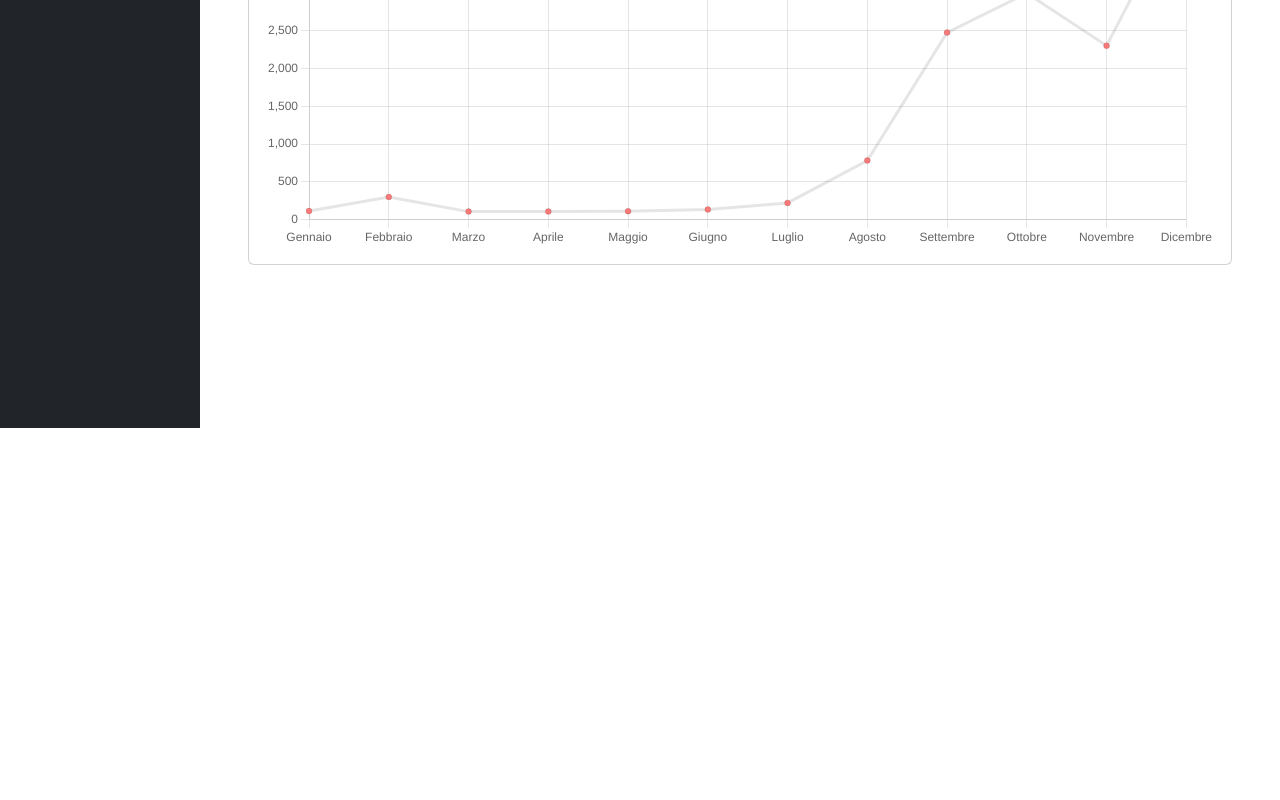
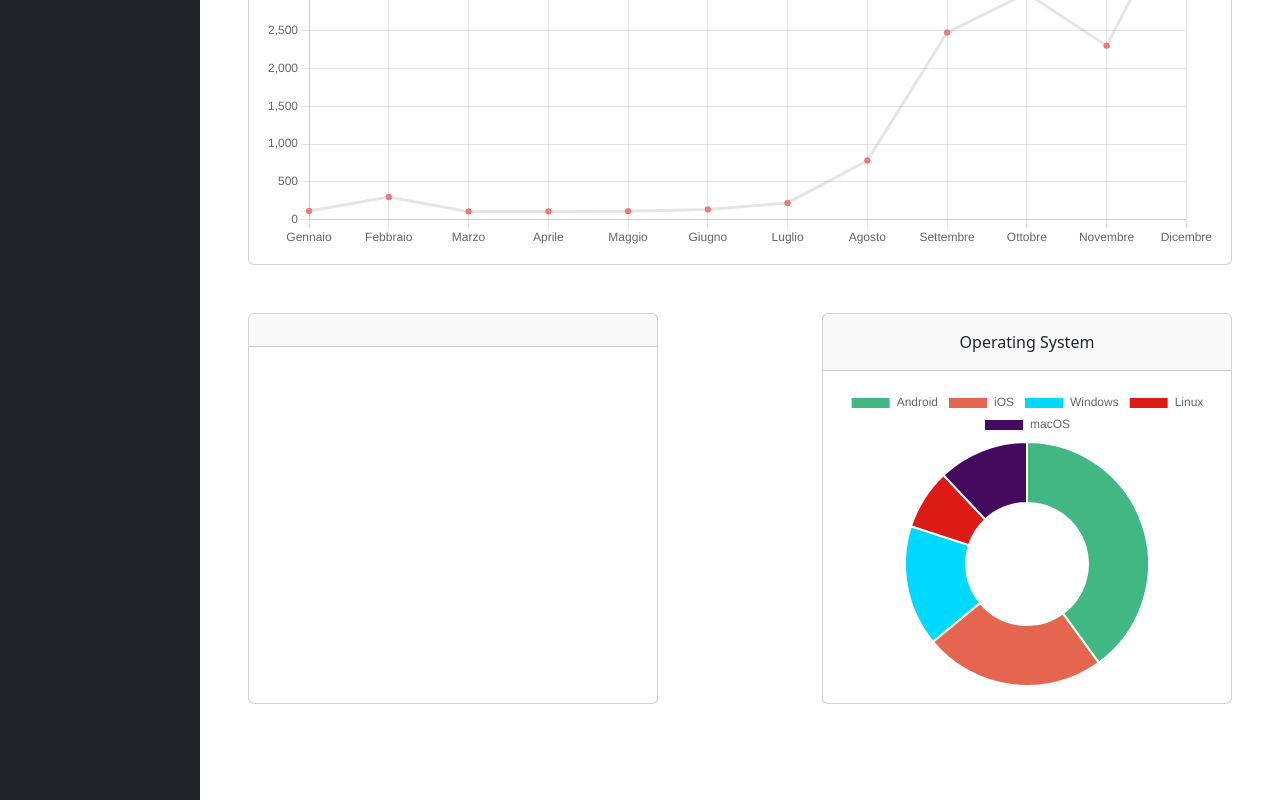
Before and after one commit to CaldatoLuca/dashboard-vue, a Vue app: page / in a window 1280 px wide. Shown: the part 372-1172 px from the top of the page. Before the commit the page ends 800 px from the top, so only its background shows below. Built offline with nearby package versions, Linux system fonts and the light colour scheme; data requests are answered from the project's data file.

Commit message:
feat: dogn chart

```diff
--- /dev/null
+++ b/src/components/DoughnutChart.vue
@@ -0,0 +1,46 @@
+<script lang="ts">
+import { Chart as ChartJS, ArcElement, Tooltip, Legend } from "chart.js";
+import { Doughnut } from "vue-chartjs";
+
+ChartJS.register(ArcElement, Tooltip, Legend);
+
+export default {
+  name: "App",
+  components: {
+    Doughnut,
+  },
+  props: ["devices", "percentage", "name"],
+  data() {
+    return {
+      data: {
+        labels: this.devices,
+        datasets: [
+          {
+            backgroundColor: [
+              "#41B883",
+              "#E46651",
+              "#00D8FF",
+              "#DD1B16",
+              "#430A5D",
+            ],
+            data: this.percentage,
+          },
+        ],
+      },
+      options: {
+        responsive: true,
+        maintainAspectRatio: false,
+      },
+    };
+  },
+};
+</script>
+
+<template>
+  <div class="card col-12 col-md-5">
+    <div class="card-header text-center p-3">{{ this.name }}</div>
+    <div class="card-body">
+      <Doughnut :data="data" :options="options" />
+    </div>
+  </div>
+</template>
--- a/src/components/LineChart.vue
+++ b/src/components/LineChart.vue
@@ -58,7 +58,7 @@ export default {
 </script>
 
 <template>
-  <div class="card">
+  <div class="card mb-5">
     <div class="card-header text-center p-3">{{ this.name }}</div>
     <div class="card-body">
       <Line :data="data" :options="options" style="height: 400px" />
--- a/src/components/Main.vue
+++ b/src/components/Main.vue
@@ -1,6 +1,7 @@
 <script>
 import Header from "../components/Header.vue";
 import LineChart from "./LineChart.vue";
+import DoughnutChart from "./DoughnutChart.vue";
 import axios from "axios";
 import { store } from "../store";
 
@@ -13,14 +14,20 @@ export default {
         xAxe: [],
         yAxe: [],
       },
+      operatingSystem: {
+        devices: [],
+        percentage: [],
+      },
     };
   },
   components: {
     Header,
     LineChart,
+    DoughnutChart,
   },
   async mounted() {
     await this.fetchMonthlyConnections(); // Wait for API call to complete
+    await this.fetchOperatingSystem();
     this.loader = true; // Set loader to true after API call is completed
   },
   methods: {
@@ -30,13 +37,22 @@ export default {
           store.api.baseUrl + store.api.monthlyConnections
         );
         const data = response.data;
-        console.log(data);
+
         this.monConnections.xAxe = data.map((item) => item.month);
         this.monConnections.yAxe = data.map((item) => item.connections);
-        console.log(this.monConnections.xAxe);
-        console.log(this.monConnections.yAxe);
       } catch (error) {
         console.log("Error in fetchMonthlyConnections: " + error);
+      }
+    },
+    async fetchOperatingSystem() {
+      try {
+        const response = await axios.get(store.api.baseUrl + store.api.devices);
+        const data = response.data;
+
+        this.operatingSystem.devices = data.map((item) => item.os);
+        this.operatingSystem.percentage = data.map((item) => item.connections);
+      } catch (error) {
+        console.log("Error in fetchOperatingSystem: " + error);
       }
     },
   },
@@ -50,13 +66,21 @@ export default {
     <!--GRAFICI - Use v-if="loader" to conditionally render LineChart -->
     <div class="p-5" v-if="loader">
       <!-- Connessioni mensili -->
-
       <LineChart
         :x="this.monConnections.xAxe"
         :y="this.monConnections.yAxe"
         :time="'Monthly'"
         :name="'Monthly Connections'"
       />
+
+      <div class="d-flex mb-5 justify-content-between">
+        <DoughnutChart></DoughnutChart>
+        <DoughnutChart
+          :devices="this.operatingSystem.devices"
+          :percentage="this.operatingSystem.percentage"
+          :name="'Operating System'"
+        ></DoughnutChart>
+      </div>
     </div>
   </main>
 </template>
```
